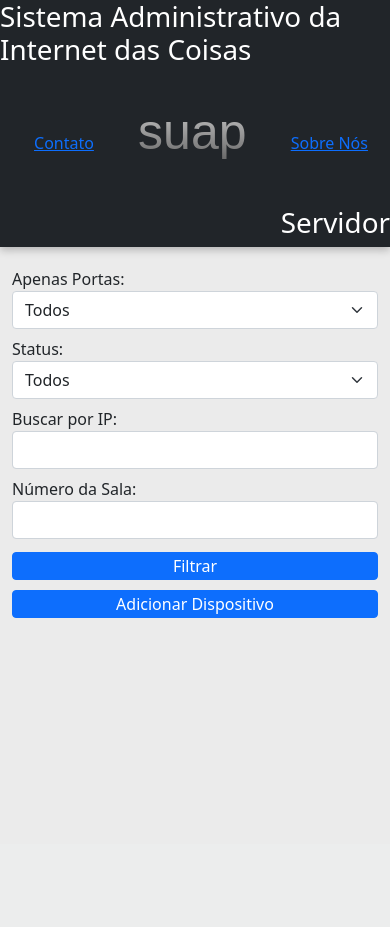
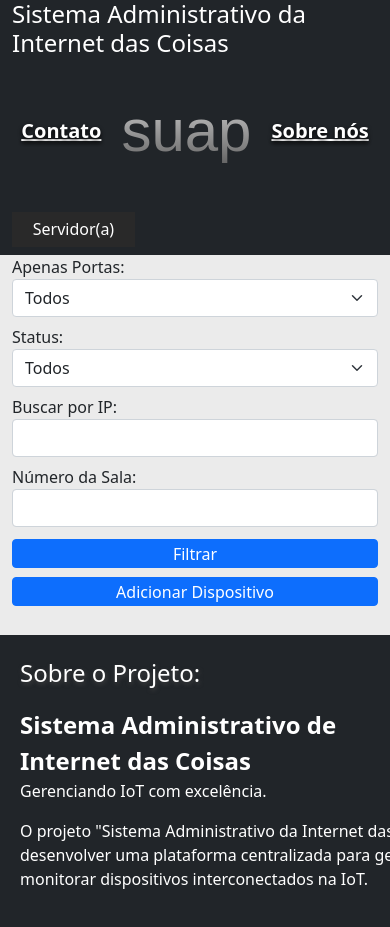
Before and after one commit to NickZ-z/SAiot, a Django app: page / in a window 390 px wide; the page is wider, and only the part inside the window is pictured. Before the commit the page ends 618 px from the top of that part, so only its background shows below. Run offline with Django 4.2, Linux system fonts and the light colour scheme; data that the repository does not hold is empty.

Commit message:
base.html e css somente 1

```diff
--- a/Python_MQTT/static/css/base.css
+++ b/Python_MQTT/static/css/base.css
@@ -1,22 +1,16 @@
-body {
-    margin: 0px;
-    padding: 0;
-    box-sizing: border-box;
-    position: relative;
+footer {
+    position:relative;
+    bottom: 0;
+    left: 0;
+    width: 100%;
 
 }
-
-header {
-    background-color: #292929;
-    box-shadow: rgba(0, 0, 0, 0.24) 0px 3px 8px;
-    display: flex;
-    justify-content: center;
-    align-items: center;
-    margin-bottom: 20px;
+.nav a{
+    font-size: 16px;
 }
 
 .logo-div {
-    font-size: 50px;
+    font-size: 60px!important;
     font-family: Arial, Helvetica, sans-serif;
     background-image: linear-gradient(to bottom, #ffffff, #333333);
     /* Cores do gradiente (vermelho para azul) */
@@ -36,27 +30,12 @@ header {
     padding: 20px;
 
 }
-
-nav ul {
-    list-style: none;
+#perfil-div{
+    display: flex;
+    align-items: center;
+    justify-content: center;
+    background-color: #292929;
+    font-size: 16px;
+    width: 123px;
+    height: 35px;
 }
-
-nav ul li {
-    display: inline;
-    margin-right: 20px;
-    /* Espaçamento entre os itens do menu */
-}
-
-.nav-div {
-    text-decoration: none;
-    color: #fff;
-    font-weight: bold;
-    font-family: Arial, Helvetica, sans-serif;
-    font-size: 20px;
-}
-
-.nav-div:hover {
-    opacity: 20%;
-    ;
-    /* Cor do link quando o mouse passar por cima (vermelho) */
-}
--- a/Python_MQTT/templates/base.html
+++ b/Python_MQTT/templates/base.html
@@ -7,47 +7,55 @@
     <meta name="viewport" content="width=device-width, initial-scale=1.0">
     <link href="https://cdn.jsdelivr.net/npm/bootstrap@5.0.2/dist/css/bootstrap.min.css" rel="stylesheet" integrity="sha384-EVSTQN3/azprG1Anm3QDgpJLIm9Nao0Yz1ztcQTwFspd3yD65VohhpuuCOmLASjC" crossorigin="anonymous">
     <link rel="stylesheet" href="{% static 'css/base.css' %}">
-
     {% block link %}
     {% endblock %}
     <title>
         {% block title %}
         {% endblock %}
     </title>
-
-
 </head>
 
 <body>
     <header class="bg-dark text-white">
-        <div >
+        <div class="container">
             <div class="row align-items-center">
                 <div class="col-md-4">
-                    <h1>Sistema Administrativo da Internet das Coisas</h1>
+                    <h1 style="font-size: 24px;">Sistema Administrativo da Internet das Coisas</h1>
                 </div>
                 <div class="col-md-4 text-center">
-                    <nav>
-                        <ul >
-                            <li ><a href="#" >Contato</a></li>
-                            <li><a href="" class="logo-div">suap</a></li>
-                            <li ><a href="#" >Sobre Nós</a></li>
-                        </ul>
-                    </nav>
+                    <div>
+                        <div class="d-flex justify-content-center list-unstyled">
+                            <div class="d-flex align-items-center"><a class="text-white" style="font-size: 20px; text-shadow: 0px 2px 4px #000000; font-weight: bold;" href="#"><p>Contato</p></a></div>
+                            <li ><p class="logo-div" href="">suap</p></li>
+                            <div class="d-flex align-items-center"><a class="text-white" style="font-size: 20px; text-shadow: 0px 2px 4px #000000; font-weight: bold;" href="#"><p>Sobre nós</p></a></div>
+                        </div>
+                    </div>
                 </div>
-                <div class="col-md-4 text-end">
-                    <h1>Servidor</h1>
+                <div class="col-md-4" style="padding-right: 0px!important;">
+                    <h1 id="perfil-div">Servidor(a)</h1>
                 </div>
             </div>
         </div>
     </header>
     <main>
         {% block main %}
-
         {% endblock %}
     </main>
-    <footer></footer>
+    <footer class="bg-dark position-relative">
+        <div style="padding: 20px;">
+            <div>
+                <p class="text-white" style="font-size: 24px; font-weight: lighter; text-shadow: 1px 2px 4px #444444;">Sobre o Projeto:</p>
+            </div>
+            <div>
+                <p class="text-white" style="margin: 0px; font-weight: bold; font-size: 24px;">Sistema Administrativo de Internet das Coisas</p>
+                <p class="text-white" style="font-size: 16px; color: #444444;">Gerenciando IoT com excelência.</p>
+            </div>
+            <div>
+                <p class="text-white" style="width: 490px;">O projeto "Sistema Administrativo da Internet das Coisas" visa desenvolver uma plataforma centralizada para gerenciar e monitorar dispositivos interconectados na IoT.</p>
+            </div>
+        </div>
+    </footer>
     <script src="https://cdn.jsdelivr.net/npm/bootstrap@5.0.2/dist/js/bootstrap.bundle.min.js" integrity="sha384-MrcW6ZMFYlzcLA8Nl+NtUVF0sA7MsXsP1UyJoMp4YLEuNSfAP+JcXn/tWtIaxVXM" crossorigin="anonymous"></script>
-
 </body>
 
 </html>
```
